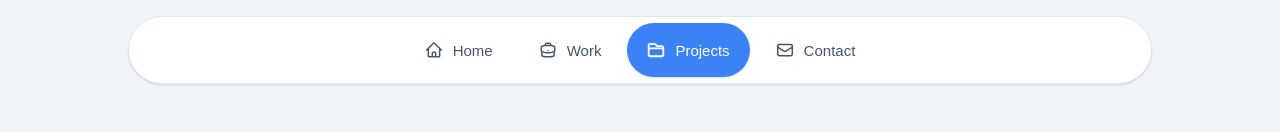
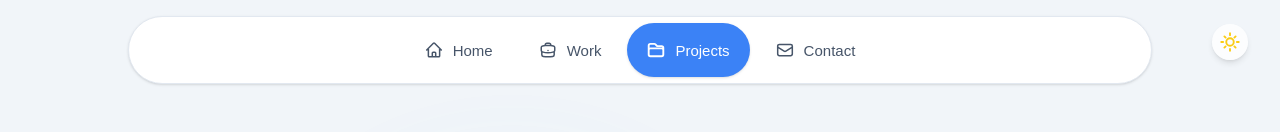
Before and after one commit to Kunal-Bera-11/BuiltByKunal, a Next.js app: page /projects in a window 1280 px wide. Shown: the top 132 px of the page. Built offline with nearby package versions, Linux system fonts and the light colour scheme.

Commit message:
feat: add theme toggle functionality and providers for theme management

```diff
--- a/package.json
+++ b/package.json
@@ -12,6 +12,7 @@
     "@heroicons/react": "^2.2.0",
     "mongoose": "^8.19.2",
     "next": "15.3.2",
+    "next-themes": "^0.4.6",
     "react": "^19.0.0",
     "react-dom": "^19.0.0"
   },
--- a/src/app/layout.tsx
+++ b/src/app/layout.tsx
@@ -2,6 +2,8 @@ import type { Metadata } from "next";
 import "./globals.css";
 import { MobileNavbar } from "@/components/navbar/MobileNavbar";
 import { DesktopNavbar } from "@/components/navbar/DesktopNavbar";
+import Providers from "@/components/providers/Providers";
+import ThemeToggle from "@/components/custom/ThemeToggle";
 
 // const geistSans = Geist({
 //   variable: "--font-geist-sans",
@@ -69,16 +71,28 @@ export const metadata: Metadata = {
 };
 
 
+function ThemeToggleWrapper() {
+  return (
+    <>
+      <div className="hidden sm:block fixed top-6 right-8 z-50">
+        <ThemeToggle />
+      </div>
+      <div className="block sm:hidden fixed bottom-[86px] right-6 z-50">
+        <ThemeToggle />
+      </div>
+    </>
+  );
+}
+
 export default function RootLayout({
   children,
 }: Readonly<{
   children: React.ReactNode;
 }>) {
   return (
-    <html lang="en">
-      <body
-        className={`w-[100dvw] h-[100dvh] m-0 p-0`}
-      >
+    <html lang="en" suppressHydrationWarning>
+      <body className="w-[100dvw] h-[100dvh] m-0 p-0">
+        <Providers>
           <div className="w-full h-full bg-[#F1F5F9] dark:bg-[#0F172A] scrollbar-custom">
             <div className="w-full h-[100px] hidden sm:flex justify-center py-4">
               <DesktopNavbar />
@@ -87,8 +101,10 @@ export default function RootLayout({
             <div className="w-full h-[70px] sm:hidden">
               <MobileNavbar />
             </div>
+            <ThemeToggleWrapper />
           </div>
+        </Providers>
       </body>
-    </html >
+    </html>
   );
 }
--- /dev/null
+++ b/src/components/custom/ThemeToggle.tsx
@@ -0,0 +1,51 @@
+"use client";
+
+import { useEffect, useState } from "react";
+import { useTheme } from "next-themes";
+
+export default function ThemeToggle() {
+  const { theme, setTheme, systemTheme } = useTheme();
+  const [mounted, setMounted] = useState(false);
+
+  useEffect(() => setMounted(true), []);
+
+  if (!mounted) return null;
+
+  const resolvedTheme = theme === "system" ? systemTheme : theme;
+  const isDark = resolvedTheme === "dark";
+
+  return (
+    <button
+      aria-label={isDark ? "Switch to light mode" : "Switch to dark mode"}
+      onClick={() => setTheme(isDark ? "light" : "dark")}
+      className="rounded-full bg-white/80 dark:bg-[#1E293B]/90 backdrop-blur-md p-2 shadow-md hover:scale-105 transition-all duration-300 focus:outline-none focus:ring-2 focus:ring-[#60A5FA] focus:ring-offset-2"
+    >
+      <div className="relative w-5 h-5">
+        {/* Sun Icon */}
+        <svg
+          viewBox="0 0 16 16"
+          fill="none"
+          xmlns="http://www.w3.org/2000/svg"
+          className={`absolute inset-0 w-5 h-5 transition-all duration-300 ${
+            isDark ? "rotate-0 opacity-100" : "rotate-90 opacity-0"
+          }`}
+        >
+          <circle cx="8" cy="8" r="3" stroke="#FACC15" strokeWidth="1.5" />
+          <path d="M8 1V2.5M8 13.5V15M15 8H13.5M2.5 8H1M12.5 3.5L11.5 4.5M4.5 11.5L3.5 12.5M12.5 12.5L11.5 11.5M4.5 4.5L3.5 3.5" stroke="#FACC15" strokeWidth="1.5" strokeLinecap="round" />
+        </svg>
+
+        {/* Moon Icon */}
+        <svg
+          viewBox="0 0 16 16"
+          fill="none"
+          xmlns="http://www.w3.org/2000/svg"
+          className={`absolute inset-0 w-5 h-5 transition-all duration-300 ${
+            isDark ? "rotate-90 opacity-0" : "rotate-0 opacity-100"
+          }`}
+        >
+          <path d="M14 8.5C13.5 11.5 10.5 14 7 14C3.5 14 1 11.5 1 8C1 4.5 3.5 2 7 2C7.5 2 8 2.1 8.5 2.2C7 3.5 6 5.5 6 7.5C6 10.5 8.5 13 11.5 13C12.5 13 13.5 12.7 14 12.2V8.5Z" stroke="#475569" strokeWidth="1.5" strokeLinecap="round" strokeLinejoin="round" />
+        </svg>
+      </div>
+    </button>
+  );
+}
--- /dev/null
+++ b/src/components/providers/Providers.tsx
@@ -0,0 +1,11 @@
+"use client";
+
+import { ThemeProvider } from "next-themes";
+
+export default function Providers({ children }: { children: React.ReactNode }) {
+  return (
+    <ThemeProvider attribute="class" defaultTheme="dark" enableSystem>
+      {children}
+    </ThemeProvider>
+  );
+}
```
Also changed, not shown: 1 other file (tests, documents, lock files or other folders). Lines whose indentation alone changed are shown as unchanged.
